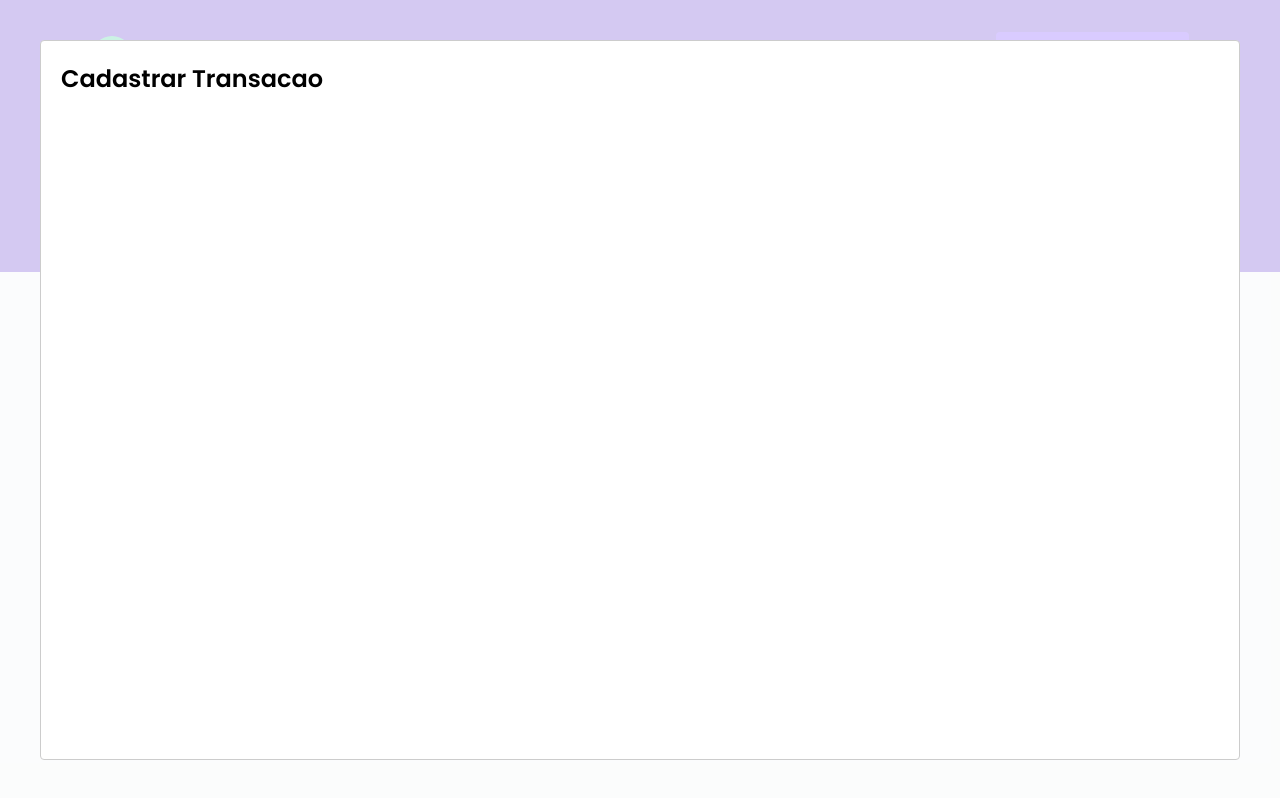
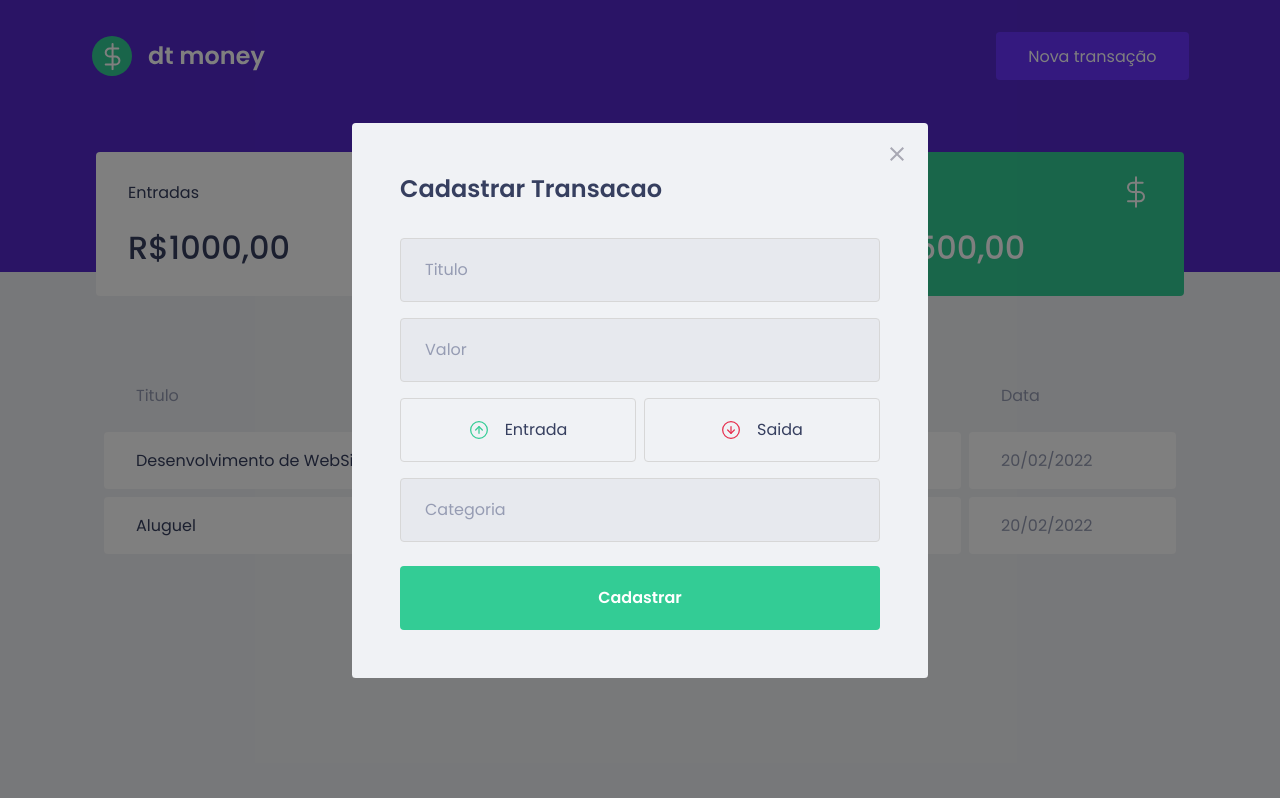
Before and after one commit to juliherms/dtmoney, a React (Create React App) app: page / in a window 1280 px wide. Both pictures are taken after a click on the button "Nova transação". Built offline with nearby package versions, Linux system fonts and the light colour scheme; no server answers; what miragejs would draw is missing.

Commit message:
feat: add style for modal component

```diff
--- a/package.json
+++ b/package.json
@@ -19,7 +19,8 @@
     "web-vitals": "^2.1.0",
     "axios": "^0.27.2",
     "@types/react-modal": "^3.13.1",
-    "react-modal": "^3.15.1"
+    "react-modal": "^3.15.1",
+    "polished": "^4.2.2"
   },
   "devDependencies": {
     "@types/styled-components": "^5.1.25"
--- a/src/components/NewTransactionModal/index.tsx
+++ b/src/components/NewTransactionModal/index.tsx
@@ -1,15 +1,44 @@
 import Modal from 'react-modal';
+import incomeImg from '../../assets/income.svg';
+import outcomeImg from '../../assets/outcome.svg';
+import closeImg from '../../assets/close.svg';
+import { Container, TransactionTypeContainer } from './styles';
 
 interface NewTransactionModalProps {
    isOpen: boolean;
    onRequestClose: () => void;
 }
 
-export function NewTransactionModal({isOpen,onRequestClose} : NewTransactionModalProps) {
+export function NewTransactionModal({ isOpen,onRequestClose } : NewTransactionModalProps) {
     return (
-        <Modal isOpen={isOpen} onRequestClose={onRequestClose}>
-            <h2>Cadastrar Transacao</h2>
+        <Modal isOpen={isOpen}
+                onRequestClose={onRequestClose}
+                overlayClassName="react-modal-overlay"
+                className="react-modal-content">
+
+            <button type="button" onClick={onRequestClose} className="react-modal-close">
+                <img src={closeImg} alt="Fechar modal" />
+            </button>
+
+            <Container>
+                <h2>Cadastrar Transacao</h2>
+                <input placeholder="Titulo" />
+                <input type="number" placeholder="Valor" />
+                <TransactionTypeContainer>
+                    <button type='button'>
+                        <img src={incomeImg} alt="Entrada" />
+                        <span>Entrada</span>
+                    </button>
+                    <button type='button'>
+                        <img src={outcomeImg} alt="Saida" />
+                        <span>Saida</span>
+                    </button>
+                </TransactionTypeContainer>
+                <input placeholder="Categoria" />
+                <button type="submit">
+                    Cadastrar
+                </button>
+            </Container>
         </Modal>
     )
-
 }
--- a/src/components/NewTransactionModal/styles.ts
+++ b/src/components/NewTransactionModal/styles.ts
@@ -1,3 +1,86 @@
 import styled from "styled-components";
+import { darken } from 'polished'
 
-export const Container = styled.div``;
+export const Container = styled.form`
+    h2 {
+        color: var(--text-title);
+        font-size: 1.5 rem;
+        margin-bottom: 2rem;
+    }
+
+    input {
+        width: 100%;
+        padding: 0 1.5rem;
+        height: 4rem;
+        border-radius: 0.25rem;
+
+        border: 1px solid #d7d7d7;
+        background: #e7e9ee;
+
+        font-weight: 400;
+        font-size: 1rem;
+
+        &::placeholder {
+            color: var(--text-body);
+        }
+
+        //todo input que tiver um input antes dele, vai receber um margin top
+        & + input {
+            margin-top: 1rem;
+        }
+    }
+
+    button[type="submit"] {
+        width: 100%;
+        padding: 0 1.5rem;
+        height: 4rem;
+        background: var(--green);
+        color: #FFF;
+        border-radius: 0.25rem;
+        border:0;
+        font-size: 1rem;
+        margin-top: 1.5rem;
+        font-weight: 600;
+
+        &:hover {
+            filter: brightness(0.9);
+        }
+    }
+`;
+
+export const TransactionTypeContainer = styled.div`
+    margin: 1rem 0;
+    display: grid;
+    grid-template-columns: 1fr 1fr;
+    gap: 0.5rem;
+
+    button {
+        height: 4rem;
+        border: 1px solid #d7d7d7;
+        border-radius: 0.25rem;
+
+        background: transparent;
+
+        display: flex;
+        align-items: center;
+        justify-content: center;
+
+        transition: border-color 0.2s;
+
+        &:hover {
+            border-color: ${darken(0.1,'#d7d7d7')};
+        }
+
+        img {
+            width: 20px;
+            height: 20px;
+        }
+
+        span {
+            display: inline-block;
+            margin-left: 1rem;
+            font-size: 1rem;
+            color: var(--text-title)
+        }
+    }
+`;
--- a/src/styles/global.ts
+++ b/src/styles/global.ts
@@ -54,4 +54,41 @@
         cursor: not-allowed;
     }
 
+    .react-modal-overlay {
+        background: rgba(0,0,0,0.5);
+        position: fixed;
+        top: 0;
+        bottom: 0;
+        right: 0;
+        left: 0;
+
+        display: flex;
+        align-items: center;
+        justify-content: center;
+    }
+
+    .react-modal-content {
+        width: 100%;
+        max-width: 576px;
+        background: var(--background);
+        padding: 3rem;
+        position: relative;
+        border-radius: 0.24rem;
+    }
+
+    .react-modal-close {
+        position: absolute;
+        right: 1.5rem;
+        top: 1.5rem;
+        border: 0;
+        background: transparent;
+
+        transition: filter 0.2s;
+
+        &:hover {
+            filter: brightness(0.8);
+        }
+    }
+
+
 `
```
Also changed, not shown: 1 other file (tests, documents, lock files or other folders).
